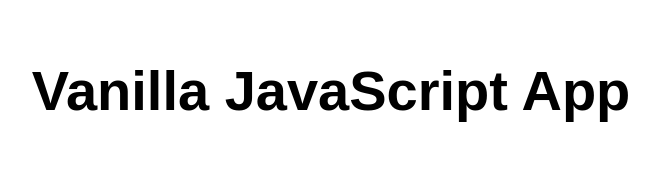
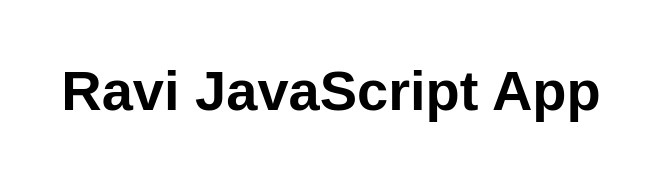
Before and after one commit to Sampath280/reewe, a website: page src/index.html in a window 1280 px wide. Shown: the whole page, without its empty margins (309-968 px from the left). Drawn offline with Linux system fonts and the light colour scheme.

Commit message:
Update index.html

```diff
--- a/src/index.html
+++ b/src/index.html
@@ -10,7 +10,7 @@
 
 <body>
   <main>
-    <h1>Vanilla JavaScript App</h1>
+    <h1> Ravi JavaScript App</h1>
   </main>
 </body>
 
```
